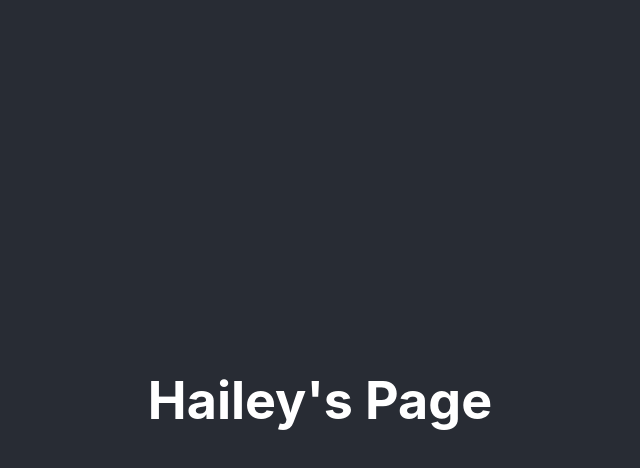
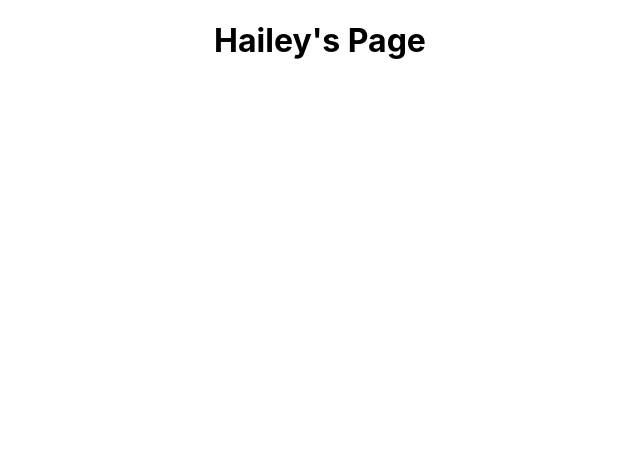
Before and after one commit to magoha01/hmagoline-vercel-portfolio, a React (Create React App) app: page / in a window 1280 px wide. Shown: the top 468 px of the page, without its empty margins (320-960 px from the left). Built offline with nearby package versions, Linux system fonts and the light colour scheme.

Commit message:
test push for deployment issue

```diff
--- a/src/App.js
+++ b/src/App.js
@@ -1,12 +1,12 @@
-import logo from './logo.svg';
+
 import './App.css';
 
 function App() {
   return (
     <div className="App">
-      <header className="App-header">
+
        <h1>Hailey's Page</h1>
-      </header>
+
     </div>
   );
 }
```
